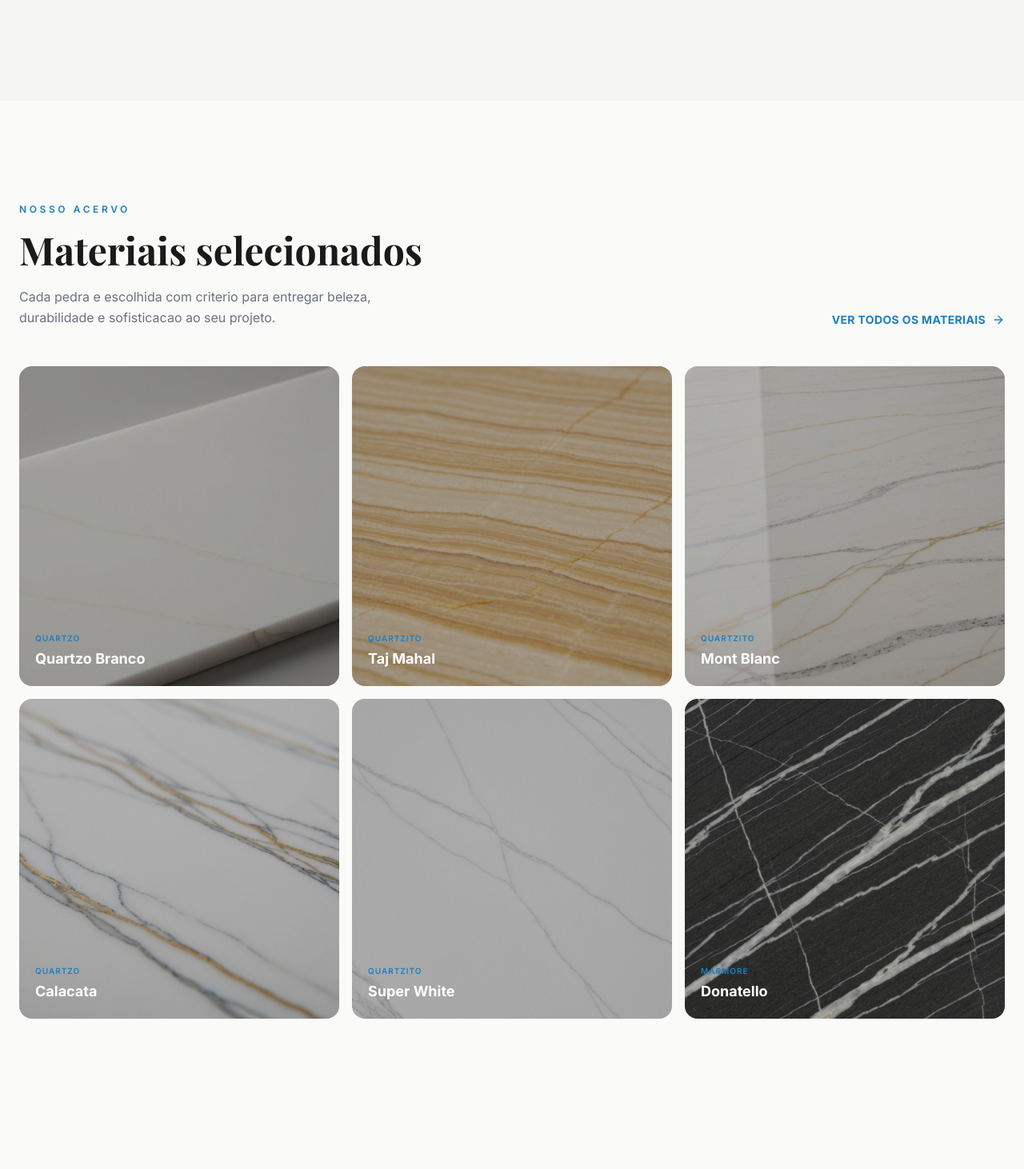
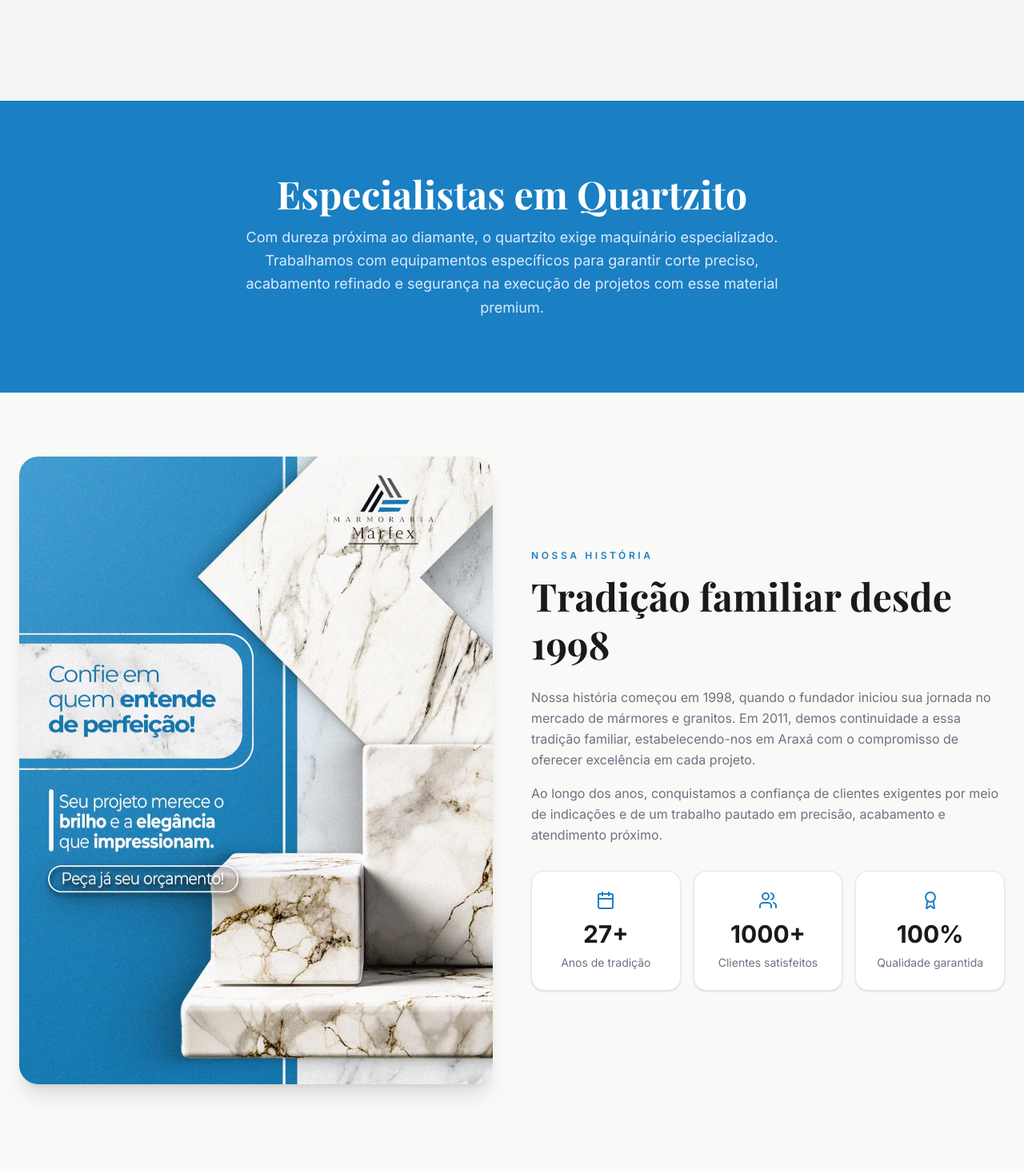
Before and after one commit to ishelp-lab/marfex, a Next.js app: page / in a window 1280 px wide. Shown: the part 1888-3350 px from the top of the page at 80% size. Built offline with nearby package versions, Linux system fonts and the light colour scheme; a web font is replaced by a local one.

Commit message:
Novas seções

```diff
--- a/app/page.tsx
+++ b/app/page.tsx
@@ -1,6 +1,8 @@
 import { Header } from "@/components/header"
 import { HeroSection } from "@/components/hero-section"
 import { ServicesSection } from "@/components/services-section"
+import { QuartzitoSection } from "@/components/quartzito-section"
+import { HistorySection } from "@/components/history-section"
 import { MaterialsPreview } from "@/components/materials-preview"
 import { AboutSection } from "@/components/about-section"
 import { TipsSection } from "@/components/tips-section"
@@ -15,6 +17,8 @@ export default function HomePage() {
       <main>
         <HeroSection />
         <ServicesSection />
+        <QuartzitoSection />
+        <HistorySection />
         <MaterialsPreview />
         <AboutSection />
         <TipsSection />
--- /dev/null
+++ b/components/history-section.tsx
@@ -0,0 +1,67 @@
+import Image from "next/image"
+import { Award, Calendar, Users } from "lucide-react"
+
+export function HistorySection() {
+  return (
+    <section className="bg-muted/30 py-20">
+      <div className="mx-auto max-w-7xl px-6">
+        <div className="grid gap-12 lg:grid-cols-2 lg:items-center">
+          {/* Imagem */}
+          <div className="relative order-2 lg:order-1">
+            <div className="overflow-hidden rounded-3xl shadow-xl">
+              <Image
+                src="/images/history.jpg"
+                alt="Tradição familiar da Marfex desde 1998"
+                width={900}
+                height={700}
+                className="h-full w-full object-cover"
+              />
+            </div>
+          </div>
+
+          {/* Conteúdo */}
+          <div className="order-1 lg:order-2">
+            <p className="mb-3 text-xs font-semibold uppercase tracking-[0.3em] text-primary">
+              Nossa história
+            </p>
+
+            <h2 className="font-serif text-3xl font-bold leading-tight text-foreground md:text-5xl">
+              Tradição familiar desde 1998
+            </h2>
+
+            <p className="mt-6 text-base leading-relaxed text-muted-foreground">
+              Nossa história começou em 1998, quando o fundador iniciou sua jornada no mercado
+              de mármores e granitos. Em 2011, demos continuidade a essa tradição familiar,
+              estabelecendo-nos em Araxá com o compromisso de oferecer excelência em cada projeto.
+            </p>
+
+            <p className="mt-4 text-base leading-relaxed text-muted-foreground">
+              Ao longo dos anos, conquistamos a confiança de clientes exigentes por meio de
+              indicações e de um trabalho pautado em precisão, acabamento e atendimento próximo.
+            </p>
+
+            <div className="mt-8 grid gap-4 sm:grid-cols-3">
+              <div className="rounded-2xl border border-border bg-card p-6 text-center shadow-sm">
+                <Calendar className="mx-auto mb-3 h-6 w-6 text-primary" />
+                <div className="text-3xl font-bold text-foreground">27+</div>
+                <div className="mt-2 text-sm text-muted-foreground">Anos de tradição</div>
+              </div>
+
+              <div className="rounded-2xl border border-border bg-card p-6 text-center shadow-sm">
+                <Users className="mx-auto mb-3 h-6 w-6 text-primary" />
+                <div className="text-3xl font-bold text-foreground">1000+</div>
+                <div className="mt-2 text-sm text-muted-foreground">Clientes satisfeitos</div>
+              </div>
+
+              <div className="rounded-2xl border border-border bg-card p-6 text-center shadow-sm">
+                <Award className="mx-auto mb-3 h-6 w-6 text-primary" />
+                <div className="text-3xl font-bold text-foreground">100%</div>
+                <div className="mt-2 text-sm text-muted-foreground">Qualidade garantida</div>
+              </div>
+            </div>
+          </div>
+        </div>
+      </div>
+    </section>
+  )
+}
--- /dev/null
+++ b/components/quartzito-section.tsx
@@ -0,0 +1,20 @@
+export function QuartzitoSection() {
+  return (
+    <section className="bg-primary py-20">
+      <div className="mx-auto max-w-7xl px-6">
+        <div className="rounded-3xl p-8 text-center md:p-3">
+
+          <h2 className="font-serif text-3xl font-bold text-white md:text-5xl">
+            Especialistas em Quartzito
+          </h2>
+
+          <p className="mx-auto mt-4 max-w-2xl text-base leading-relaxed text-blue-100 md:text-lg">
+            Com dureza próxima ao diamante, o quartzito exige maquinário especializado.
+            Trabalhamos com equipamentos específicos para garantir corte preciso,
+            acabamento refinado e segurança na execução de projetos com esse material premium.
+          </p>
+        </div>
+      </div>
+    </section>
+  )
+}
```
Also changed, not shown: public/images/history.jpg (added).
